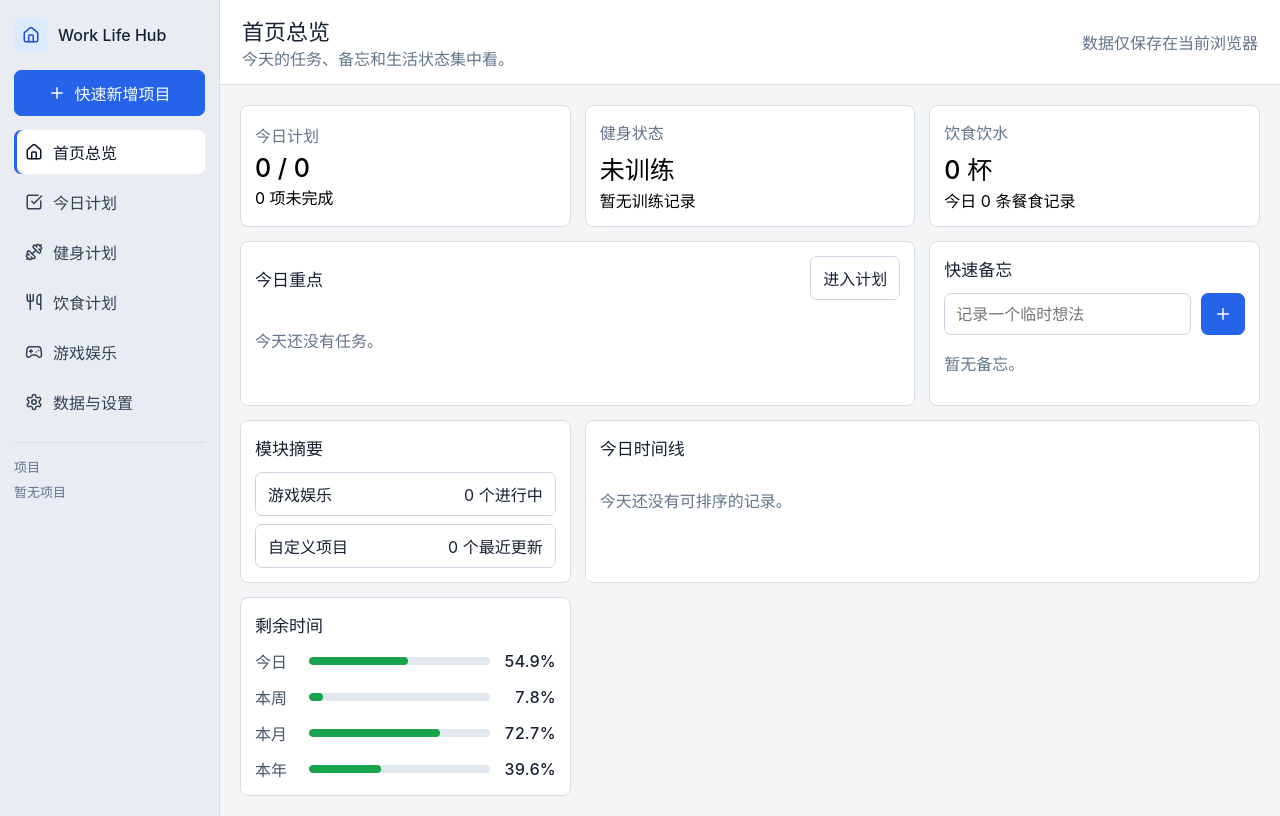
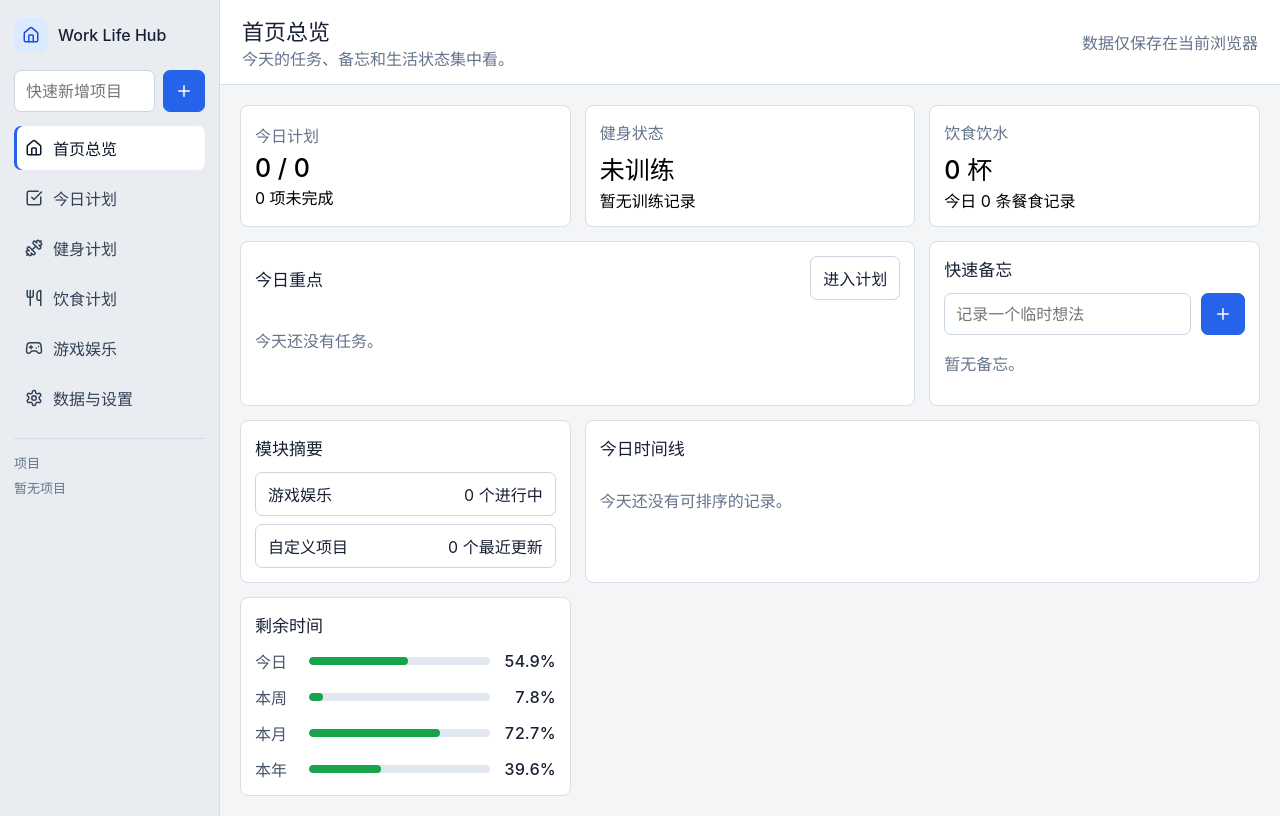
Before and after one commit to fsfdjt/gradio-deepseek-chatbot, a React (Vite) app: page / in a window 1280 px wide. Built offline with nearby package versions, Linux system fonts and the light colour scheme.

Commit message:
Fix quick project creation control

```diff
--- a/src/App.tsx
+++ b/src/App.tsx
@@ -23,6 +23,7 @@ import {
   addTask,
   addWorkout,
   createEmptyData,
+  createId,
   deleteCustomItem,
   deleteCustomProject,
   deleteEntertainment,
@@ -82,6 +83,7 @@ export default function App() {
   const [message, setMessage] = useState("");
   const [taskFilter, setTaskFilter] = useState<"all" | TaskStatus>("all");
   const [selectedProjectId, setSelectedProjectId] = useState("");
+  const [quickProjectName, setQuickProjectName] = useState("");
 
   useEffect(() => {
     loadAppData()
@@ -125,20 +127,17 @@ export default function App() {
     setData((current) => updater(current));
   }
 
-  function handleQuickAddProject() {
-    const name = prompt("新增项目名称");
-    if (!name?.trim()) {
+  function handleQuickAddProject(name: string) {
+    const trimmedName = name.trim();
+    if (!trimmedName) {
       return;
     }
 
-    let createdProjectId = "";
-    setData((current) => {
-      const next = addCustomProject(current, { name: name.trim() });
-      createdProjectId = next.customProjects[0]?.id ?? "";
-      return next;
-    });
-    setSelectedProjectId(createdProjectId);
+    const projectId = createId("project");
+    mutate((current) => addCustomProject(current, { id: projectId, name: trimmedName }));
+    setSelectedProjectId(projectId);
     setActivePage("project");
+    setQuickProjectName("");
   }
 
   if (!isHydrated) {
@@ -154,10 +153,24 @@ export default function App() {
           </span>
           <span>Work Life Hub</span>
         </div>
-        <button type="button" className="quick-add-project" onClick={handleQuickAddProject}>
-          <Plus size={18} />
-          快速新增项目
-        </button>
+        <form
+          className="quick-add-project"
+          aria-label="快速新增项目"
+          onSubmit={(event) => {
+            event.preventDefault();
+            handleQuickAddProject(quickProjectName);
+          }}
+        >
+          <input
+            value={quickProjectName}
+            onChange={(event) => setQuickProjectName(event.target.value)}
+            placeholder="快速新增项目"
+            aria-label="项目名称"
+          />
+          <button type="submit" aria-label="新增项目">
+            <Plus size={18} />
+          </button>
+        </form>
         <nav className="main-nav" aria-label="主导航">
           {pages.map((page) => {
             const Icon = icons[page.id];
@@ -817,7 +830,6 @@ function ProjectPage({
   ) => void;
   onDeleteItem: (projectId: string, itemId: string) => void;
 }) {
-  const [projectName, setProjectName] = useState("");
   const [itemTitle, setItemTitle] = useState("");
 
   return (
--- a/src/styles.css
+++ b/src/styles.css
@@ -172,16 +172,24 @@ textarea {
 
 .quick-add-project {
   width: 100%;
+  display: grid;
+  grid-template-columns: minmax(0, 1fr) 42px;
+  gap: 8px;
+  margin-bottom: 14px;
+}
+
+.quick-add-project input {
+  min-width: 0;
+  background: #ffffff;
+}
+
+.quick-add-project button {
   border: 1px solid #2563eb;
   background: #2563eb;
   color: #ffffff;
   border-radius: 7px;
-  padding: 10px 11px;
-  display: flex;
-  align-items: center;
-  justify-content: center;
-  gap: 8px;
-  margin-bottom: 14px;
+  display: grid;
+  place-items: center;
 }
 
 .main-nav {
```
Also changed, not shown: 1 other file (tests, documents, lock files or other folders).
